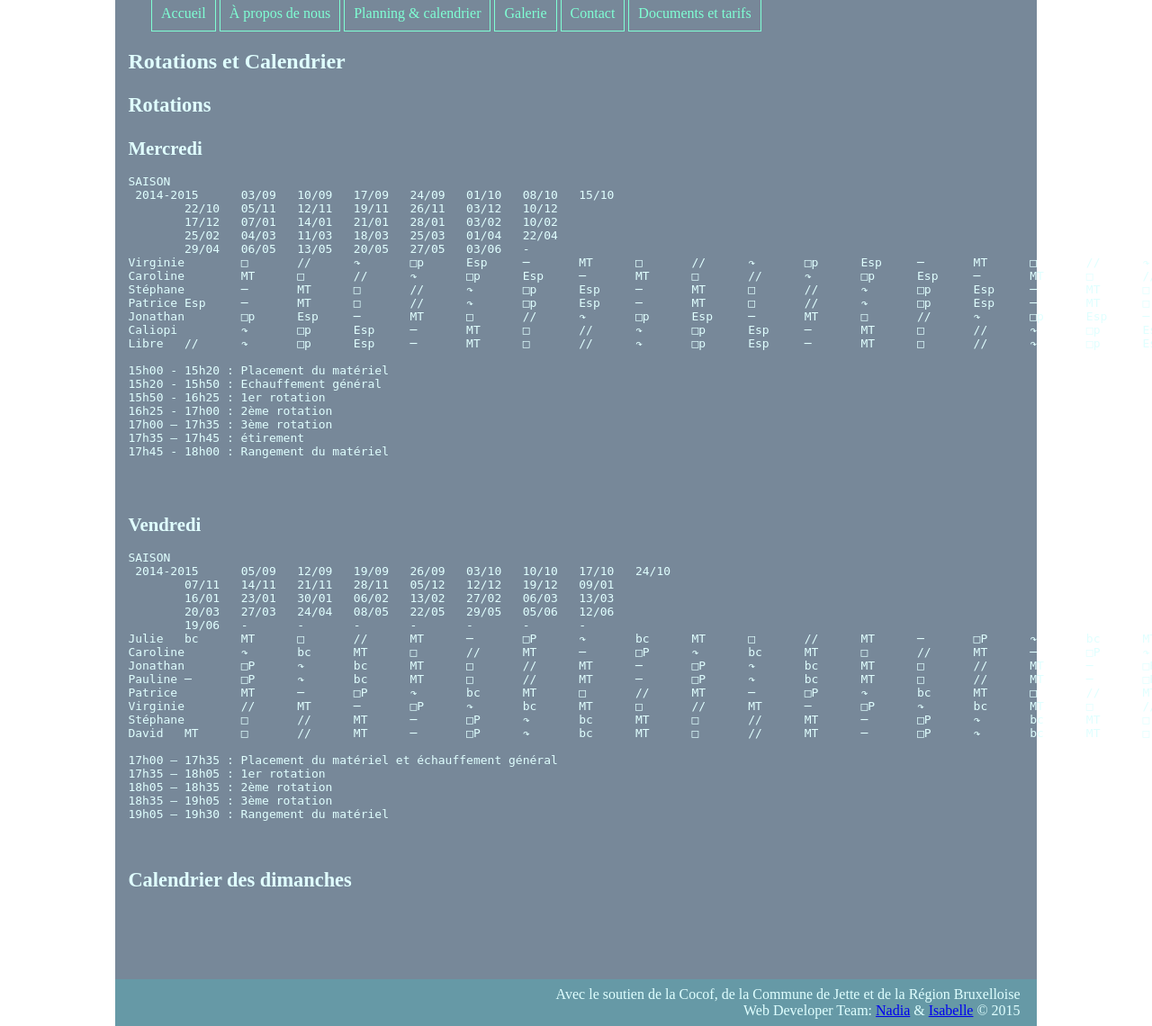
After one commit to iNani27/TempoGym, a PHP site: page /planning.php in a window 1280 px wide; the page is wider, and only the part inside the window is pictured. The commit adds this page. Shown: the part 412-1552 px from the top of that part at 90% size. Run offline with PHP 8.4, Linux system fonts and the light colour scheme.

Commit message:
creation des fichiers php include et des pages about et planning

```diff
--- /dev/null
+++ b/footer.php
@@ -0,0 +1,4 @@
+            <footer>
+                <p>Avec le soutien de la Cocof, de la Commune de Jette et de la Région Bruxelloise</p>
+                <p>Web Developer Team: <a href="#" title="Nadia">Nadia</a> & <a href="#" title="Isabelle">Isabelle</a> &copy; 2015</p>
+            </footer>
--- /dev/null
+++ b/head.php
@@ -0,0 +1,31 @@
+<!DOCTYPE html>
+<!--
+Projet client @CF2m 2015
+Club Tempogym Jette
+Team: Nadia & Isabelle
+-->
+<html>
+    <head>
+        <meta charset="UTF-8">
+        <title>Tempogym Jette</title>
+        <meta name="viewport" content="width=device-width, initial-scale=1, minimum-scale=1, maximum-scale=1, user-scalable=no" />
+        <meta name="keywords" content="Tempogym Jette, Tempogym, club, gym, gymnastique, gymnaste, Jette, Bruxelles, tarif, horaire, sport, sportif, service, moniteur, monitrice, professeure, professeur d&acute;&eacute;ducation physique, comp&eacute;tition, spectacle, enfant, fille, gar&ccedil;on, parents, maternelle, primaire, secondaire, Cocof, Commune de Jette, Région Bruxelloise, sol, saut, barres, barres asym&eacute;triques, poutre, rondade, flic, salto, arri&egrave;re, avant">
+        <link rel="stylesheet" href="styles.css" />
+    </head>
+    <body>
+        <div id="container">
+            <header>
+                <img class="logo" src="logo.png" alt="logo de Tempogym Jette"/>
+                <img class="banner" src="banner.png" alt="bannière de Tempogym Jette" />
+                <h1>Tempogym Jette</h1>
+            </header>
+            <nav>
+                <ul>
+                    <li><a href="index.php" title="accueil">Accueil</a></li>
+                    <li><a href="about.php" title="À propos de nous">À propos de nous</a></li>
+                    <li><a href="planning.php" title="Planning & calendrier">Planning & calendrier</a></li>
+                    <li><a href="galerie.php" title="Galerie">Galerie</a></li>
+                    <li><a href="contact.php" title="Contact">Contact</a></li>
+                    <li><a href="docs.php" title="Documents et tarifs">Documents et tarifs</a></li>
+                </ul>
+            </nav>
--- /dev/null
+++ b/planning.php
@@ -0,0 +1,75 @@
+<?php
+include_once 'head.php';
+?>
+<section id="about">
+    <h1>Rotations et Calendrier</h1>
+    <article>
+        <h1>Rotations</h1>
+        <h2>Mercredi</h2>
+        <pre>
+SAISON
+ 2014-2015	03/09	10/09	17/09	24/09	01/10	08/10	15/10
+	22/10	05/11	12/11	19/11	26/11	03/12	10/12
+	17/12	07/01	14/01	21/01	28/01	03/02	10/02
+	25/02	04/03	11/03	18/03	25/03	01/04	22/04
+	29/04	06/05	13/05	20/05	27/05	03/06	-
+Virginie	□	//	↷	□p	Esp	─	MT	□	//	↷	□p	Esp	─	MT	□	//	↷	□p	Esp	─	MT
+Caroline	MT	□	//	↷	□p	Esp	─	MT	□	//	↷	□p	Esp	─	MT	□	//	↷	□p	Esp	─
+Stéphane	─	MT	□	//	↷	□p	Esp	─	MT	□	//	↷	□p	Esp	─	MT	□	//	↷	□p	Esp
+Patrice	Esp	─	MT	□	//	↷	□p	Esp	─	MT	□	//	↷	□p	Esp	─	MT	□	//	↷	□p
+Jonathan	□p	Esp	─	MT	□	//	↷	□p	Esp	─	MT	□	//	↷	□p	Esp	─	MT	□	//	↷
+Caliopi 	↷	□p	Esp	─	MT	□	//	↷	□p	Esp	─	MT	□	//	↷	□p	Esp	─	MT	□	//
+Libre 	//	↷	□p	Esp	─	MT	□	//	↷	□p	Esp	─	MT	□	//	↷	□p	Esp	─	MT	□
+
+15h00 - 15h20 : Placement du matériel
+15h20 - 15h50 : Echauffement général
+15h50 - 16h25 : 1er rotation
+16h25 - 17h00 : 2ème rotation
+17h00 – 17h35 : 3ème rotation
+17h35 – 17h45 : étirement
+17h45 - 18h00 : Rangement du matériel
+
+
+        </pre>
+        <h2>Vendredi</h2>
+        <pre>
+SAISON
+ 2014-2015	05/09	12/09	19/09	26/09	03/10	10/10	17/10	24/10
+	07/11	14/11	21/11	28/11	05/12	12/12	19/12	09/01
+	16/01	23/01	30/01	06/02	13/02	27/02	06/03	13/03
+	20/03	27/03	24/04	08/05	22/05	29/05	05/06	12/06
+	19/06	-	-	-	-	-	-	-
+Julie	bc	MT	□	//	MT	─	□P	↷	bc	MT	□	//	MT	─	□P	↷	bc	MT	□	//	MT	─	□P	↷
+Caroline 	↷	bc	MT	□	//	MT	─	□P	↷	bc	MT	□	//	MT	─	□P	↷	bc	MT	□	//	MT	─	□P
+Jonathan	□P	↷	bc	MT	□	//	MT	─	□P	↷	bc	MT	□	//	MT	─	□P	↷	bc	MT	□	//	MT	─
+Pauline	─	□P	↷	bc	MT	□	//	MT	─	□P	↷	bc	MT	□	//	MT	─	□P	↷	bc	MT	□	//	MT
+Patrice 	MT	─	□P	↷	bc	MT	□	//	MT	─	□P	↷	bc	MT	□	//	MT	─	□P	↷	bc	MT	□	//
+Virginie	//	MT	─	□P	↷	bc	MT	□	//	MT	─	□P	↷	bc	MT	□	//	MT	─	□P	↷	bc	MT	□
+Stéphane	□	//	MT	─	□P	↷	bc	MT	□	//	MT	─	□P	↷	bc	MT	□	//	MT	─	□P	↷	bc	MT
+David	MT	□	//	MT	─	□P	↷	bc	MT	□	//	MT	─	□P	↷	bc	MT	□	//	MT	─	□P	↷	bc
+
+17h00 – 17h35 : Placement du matériel et échauffement général
+17h35 – 18h05 : 1er rotation
+18h05 – 18h35 : 2ème rotation
+18h35 – 19h05 : 3ème rotation
+19h05 – 19h30 : Rangement du matériel
+
+        </pre>
+    </article>
+    <article>
+        <h1>Calendrier des dimanches</h1>
+        <pre>
+
+
+
+        </pre>
+    </article>
+</section>
+
+<?php
+include_once 'footer.php';
+?>
+
+</div>
+</body>
+</html>
--- a/styles.css
+++ b/styles.css
@@ -76,6 +76,18 @@ section#calendar{
 section#calendar em{
     color: grey;
 }
+section h1{
+    font-size: 1.5em;
+}
+section article h1{
+    font-size: 1.4em;
+}
+section article h2{
+    font-size: 1.3em;
+}
+section{
+    margin: .9em;
+}
 footer{
     /*clear: both;*/
     height: 20%;
```
Also changed, not shown: about.php (added, +72 -0 lines), index.php (+7 -35 lines).
